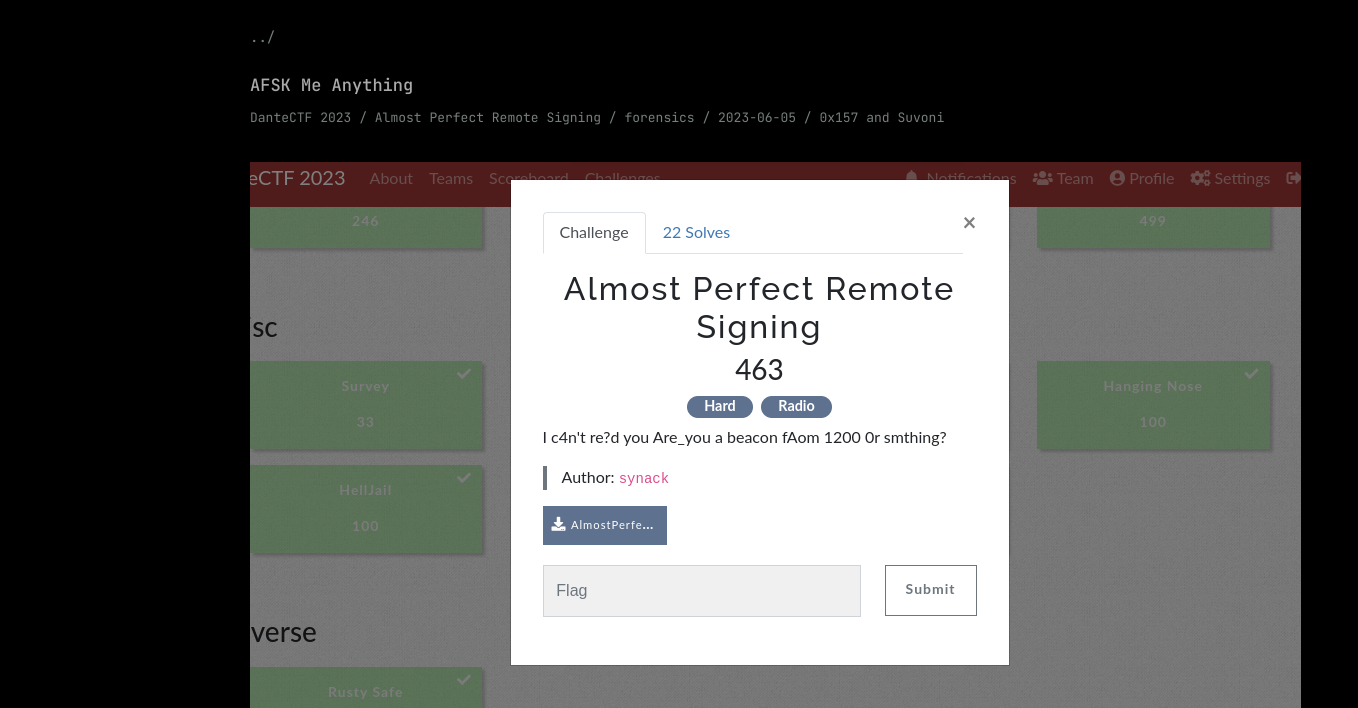
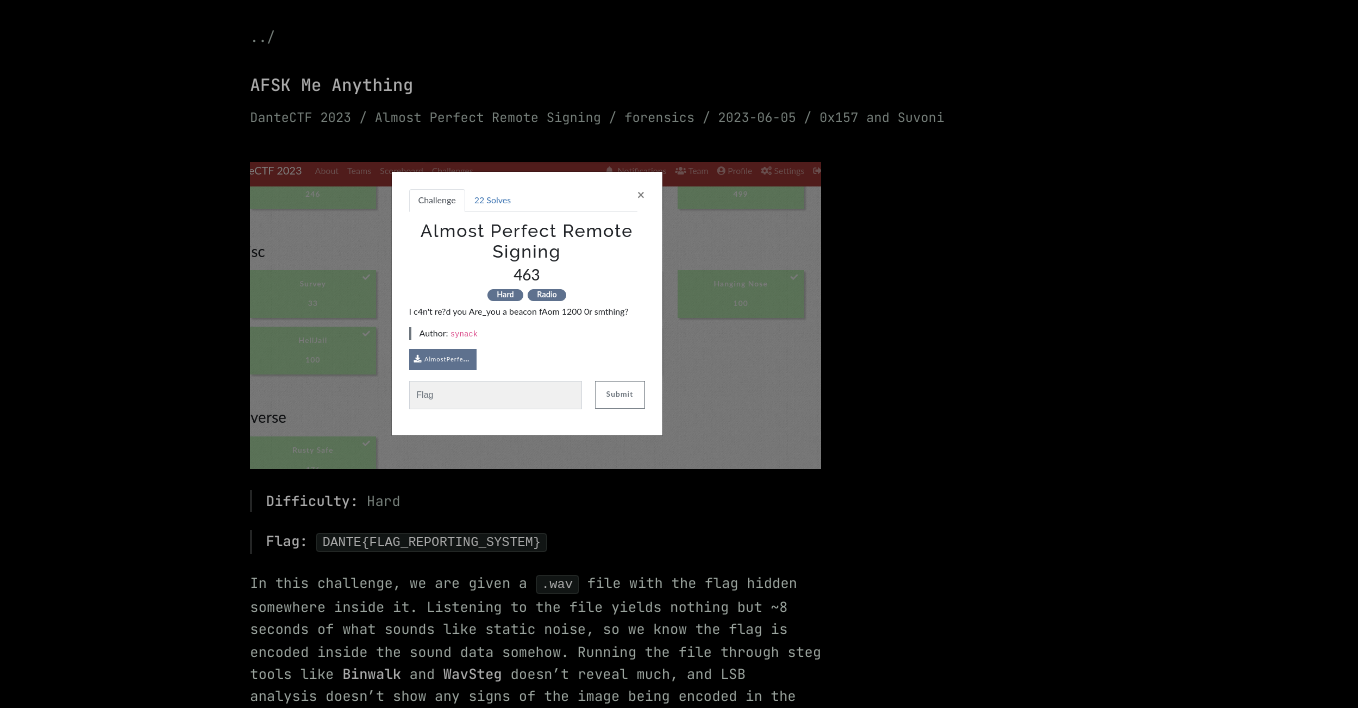
Before and after one commit to L3AK-TEAM/l3ak-team.github.io, an Astro site: page /writeups/dantectf2023-almost-perfect-remote-signing in a window 1280 px wide. Shown: the part 64-772 px from the top of the page, 1358 px wide, since content can reach past the window. Built offline with nearby package versions, Linux system fonts and the light colour scheme; Astro itself is replaced by a stand-in of ours; some packages are replaced by stand-ins of ours.

Commit message:
feat: fix images to article width

```diff
--- a/src/styles/global.css
+++ b/src/styles/global.css
@@ -549,6 +549,11 @@ a {
   margin-top: 0
 }
 
+.prose img {
+  max-width: 100%;
+  height: auto
+}
+
 .prose .katex-display {
   overflow-x: auto;
   overflow-y: hidden;
```
